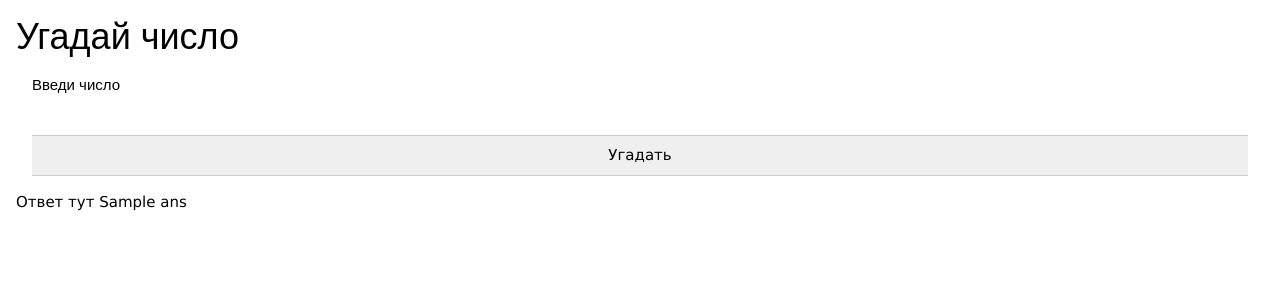
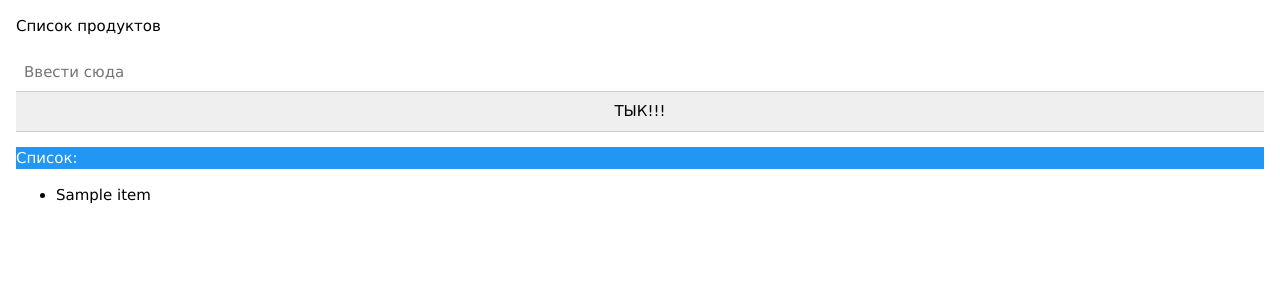
Before and after one commit to leonid1123/pk211-2026, a Flask app: template templates/index.html in a window 1280 px wide. Shown: the top 300 px of the page. Run offline with Flask 3, Linux system fonts and the light colour scheme; the template is opened without the code that fills it: most values are stand-ins (such as "Sample title", 1, 10 or a date in 2020).

Commit message:
список продуктов

```diff
--- a/main.py
+++ b/main.py
@@ -1,28 +1,19 @@
-# flask --app main run
 from flask import Flask
 from flask import render_template
 from flask import request
-import random
 
 app = Flask(__name__)
 
-def get_random_int():
-    return random.randrange(0,10)
+list_of_goods = []
 
-AI_number = get_random_int()
+@app.route("/", methods=['POST', 'GET'])
+def main_page():
+    info = request.form.get('user_input')
+    list_of_goods.append(info)
+    return render_template(
+        'index.html',
+        my_list=list_of_goods)
 
-@app.route("/", methods=['POST','GET'])
-def main_page():
-    global AI_number
-    if request.method == 'POST':
-        user_input = int(request.form['num'])
-        if user_input > AI_number:
-            txt = 'Чиселка очень большая'
-        elif user_input < AI_number:
-            txt = 'Чиселка очень маленькая'
-        else:
-            txt = 'Угадал!'
-            AI_number = get_random_int()
-        return render_template('index.html',ans = txt,old_value=user_input)
 
-    return render_template('index.html', ans = 'пуп')
+if __name__ == '__main__':
+    app.run()
--- a/templates/index.html
+++ b/templates/index.html
@@ -5,13 +5,16 @@
     <link rel="stylesheet" href="static/w3.css">
 </head>
 <body class="w3-container">
-    <h1 class="w3-sans-serif">Угадай число</h1>
-    <form class="w3-container" method="POST">
-        <label class="w3-sans-serif">Введи число</label>
-        <input class="w3-input" type="number" name="num" value={{old_value}}>
-        <input class="w3-input" type="submit" value="Угадать">
+    <p>Список продуктов</p>
+    <form method="POST">
+        <input class="w3-input" type="text" name="user_input" placeholder="Ввести сюда">
+        <input class="w3-input" type="submit" value="ТЫК!!!">
     </form>
-    <p>Ответ тут {{ans}}</p>
-
+    <p class="w3-blue">Список:</p>
+    <ul>
+        {% for item in my_list %}
+        <li>{{item}}</li>
+        {% endfor %}
+    </ul>
 </body>
 </html>
```
Also changed, not shown: static/style.css (deleted, +0 -7 lines).
